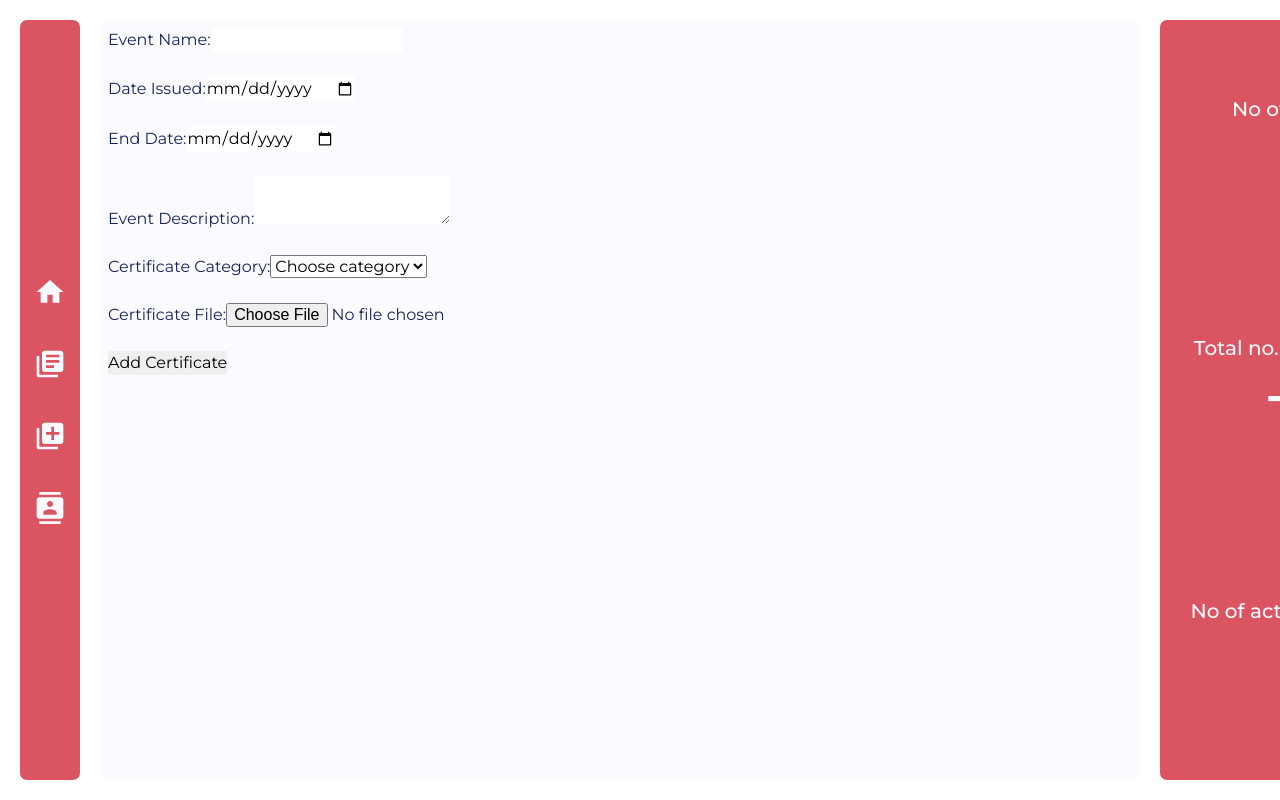
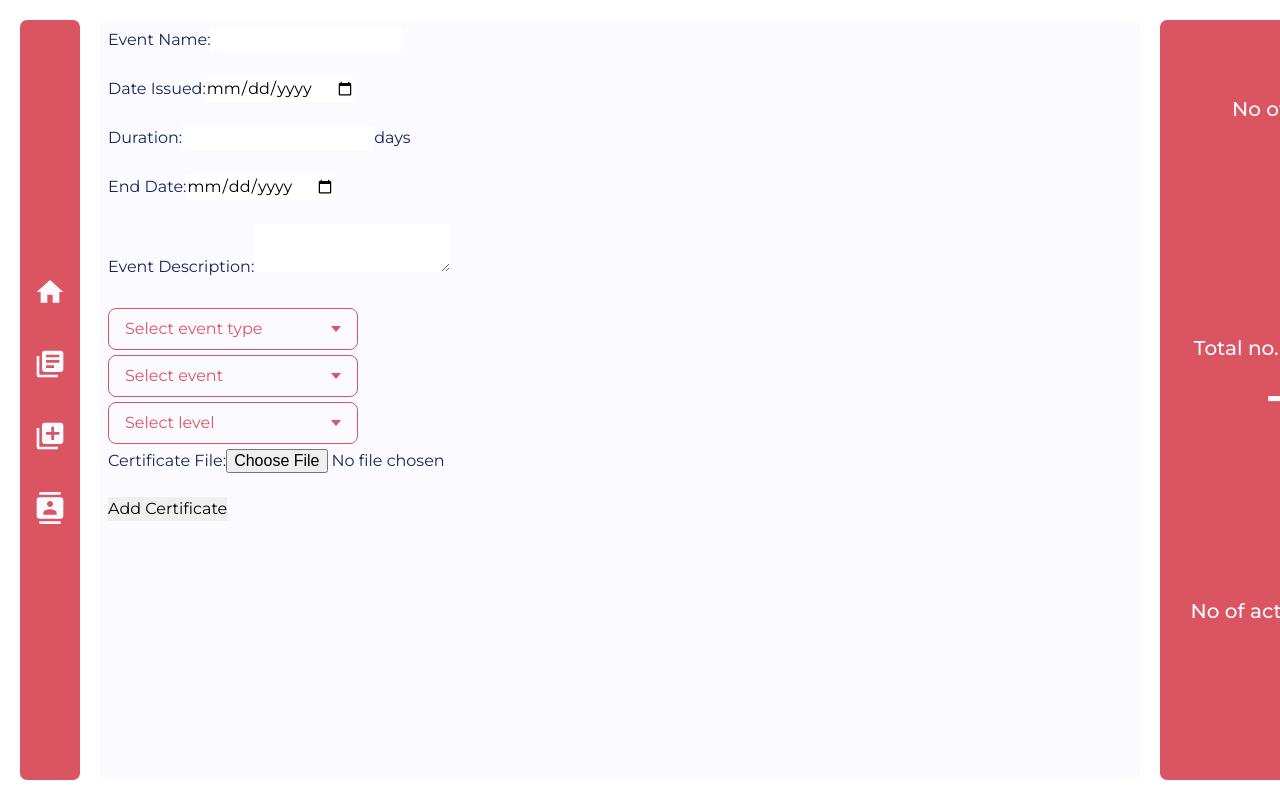
Before and after one commit to alvin1904/skillvine-client, a Next.js app: page /student/certificates/add in a window 1280 px wide. Built offline with nearby package versions, Linux system fonts and the light colour scheme.

Commit message:
minor fixes

```diff
--- /dev/null
+++ b/src/componentsUser/certificate/DropDown.js
@@ -0,0 +1,37 @@
+import React, { useState } from "react";
+
+export default function DropDown({ array, defaultText, ulRef }) {
+  const [optionSelected, setOptionSelected] = useState(defaultText);
+  const [selected, setSelected] = useState(false);
+  const handleSelect = () => setSelected(!selected);
+  const handleOptionSelect = (op) => {
+    setOptionSelected(op);
+    setSelected(false);
+  };
+  return (
+    <div className="dropdown">
+      <div
+        className={`select ${selected ? "select-clicked" : ""}`}
+        onClick={handleSelect}
+      >
+        <span className="selected">{optionSelected}</span>
+        <div className={`caret ${selected ? "caret-rotate" : ""}`}></div>
+      </div>
+      <ul className={`menu ${selected ? "menu-open" : ""}`} ref={ulRef}>
+        {array &&
+          array.map((option, id) => {
+            return (
+              <li
+                key={id}
+                onClick={() => handleOptionSelect(option)}
+                className={option == optionSelected ? "active" : ""}
+                ref={option == optionSelected ? ulRef : null}
+              >
+                {option}
+              </li>
+            );
+          })}
+      </ul>
+    </div>
+  );
+}
--- a/src/componentsUser/certificate/Leftadd.js
+++ b/src/componentsUser/certificate/Leftadd.js
@@ -2,26 +2,30 @@ import React from 'react'
 
 export default function Leftadd() {
   return (
-    <div className='Leftadd'>
-
+    <div className='LeftAdd'>
       <div className="Event_name">
         <label htmlFor="event_name">Event Name:</label>
-        <input type="text" id="event_name" name="event_name" required/><br/><br/>
+        <input type="text" className="event_name" name="event_name"/><br/><br/>
       </div>
 
       <div className="Date_issued">
         <label htmlFor="date_issued">Date Issued:</label>
-        <input type="date" id="date_issued" name="date_issued" required/><br/><br/>
+        <input type="date" className="date_issued" name="date_issued"/><br/><br/>
+      </div>
+
+      <div className="Event_name">
+        <label htmlFor="event_name">Duration:</label>
+        <input type="number" className="duration" name="event_name" min="1"/>days<br/><br/>
       </div>
 
       <div className="End_date">
         <label htmlFor="end_date">End Date:</label>
-        <input type="date" id="end_date" name="end_date"/><br/><br/>
+        <input type="date" className="end_date" name="end_date"/><br/><br/>
       </div>
 
       <div className="Event_desc">
         <label htmlFor="event_desc">Event Description:</label>
-        <textarea id="event_desc" name="event_desc" required/><br/><br/>
+        <textarea className="event_desc" name="event_desc"/><br/><br/>
       </div>
 
     </div>
--- a/src/componentsUser/certificate/Rightadd.js
+++ b/src/componentsUser/certificate/Rightadd.js
@@ -1,23 +1,35 @@
-import React from 'react'
+import React, { useRef } from 'react'
+import DropDown from './DropDown'
 
 export default function Rightadd() {
+  const ref1 = useRef(null);
+  const ref2 = useRef(null);
+  const ref3 = useRef(null);
+  const array1=["National Initiatives Participation", "Sports & Games", "Cultural Festivals", "Workshops & Seminars", "Other Events"]
+  const array2=["NCC", "NSS", "Sports - Participation", "Sports - 1st Prize", "Sports - 2nd Prize"]
+  const array3=["Level 1", "Level 2"  ,"Level 3", "Level 4" ,"Level 5"]
   return (
-    <div className='Rightadd'>
+    <div className='RightAdd'>
 
-    <div className="Drop_down">
-        <label htmlFor="cert_category">Certificate Category:</label>
-        <select id="cert_category" name="cert_category" required>
-          <option value="" selected disabled>Choose category</option>
-          <option value="workshop">Workshop</option>
-          <option value="internship">Internship</option>
-          <option value="course">Course</option>
-          <option value="other">Other</option>
-        </select><br/><br/>
-      </div>
+    <DropDown
+      array={array1}
+      defaultText="Select event type"
+      ulRef={ref1}
+    />
+    <DropDown
+      array={array2}
+      defaultText="Select event"
+      ulRef={ref2}
+    />
+    <DropDown
+      array={array3}
+      defaultText="Select level"
+      ulRef={ref3}
+    />
 
       <div className="cer_file">
         <label htmlFor="cert_file">Certificate File:</label>
-        <input type="file" id="cert_file" name="cert_file" accept=".jpg, .jpeg, .png, application/pdf" required/><br/><br/>
+        <input type="file" className="cert_file" name="cert_file" accept=".jpg, .jpeg, .png, application/pdf"/><br/><br/>
       </div>
 
       <div className="submit">
--- a/src/styles/globals.css
+++ b/src/styles/globals.css
@@ -229,7 +229,7 @@ body {
     border-bottom: 3px solid transparent;
   }
 }
-.centrify{
+.centrify {
   display: flex;
   justify-content: center;
   align-items: center;
@@ -238,3 +238,79 @@ body {
   text-align: center;
   padding: 0px 35px;
 }
+
+/* DROP DOWN */
+/* ALVIN VARGHESE */
+/* https://gtihub.com/alvin1904 */
+.dropdown {
+  width: 250px;
+  /* width: ; */
+  position: relative;
+}
+.select {
+  display: flex;
+  justify-content: space-between;
+  align-items: center;
+  background-color: var(--clr-light);
+  border: 1px var(--clr-primary-400) solid;
+  color: var(--clr-primary-400);
+  border-radius: 0.5em;
+  padding: 0.5em 1em;
+  margin: 5px 0px;
+  cursor: pointer;
+  transition: 100ms;
+}
+.select-clicked {
+  box-shadow: 0 0 0.8 var(--clr-dark);
+}
+.select:hover {
+  background-color: var(--clr-primary-400);
+  color: var(--clr-light);
+}
+.caret {
+  width: 0;
+  height: 0;
+  border-left: 5px solid transparent;
+  border-right: 5px solid transparent;
+  border-top: 6px solid var(--clr-primary-400);
+  transition: 100ms;
+}
+.caret-rotate {
+  transform: rotate(180deg);
+}
+.menu {
+  list-style: none;
+  padding: 0.2em 0.5em;
+  background-color: var(--clr-light);
+  border: 1px var(--clr-primary-400) solid;
+  box-shadow: 0 0 0.5em 0 rgba(0, 0, 0, 0.1);
+  border-radius: 0.5em;
+  color: var(--clr-primary-400);
+  position: absolute;
+  width: 100%;
+  /* margin-top: 0.5em; */
+  /* left: 50%; */
+  /* transform: translateX(-50%); */
+  opacity: 0;
+  display: none;
+  transition: 100ms;
+  z-index: 1;
+}
+.menu li {
+  padding: 0.5em 0.5em;
+  margin: 0.3em 0;
+  border-radius: 0.5em;
+  cursor: pointer;
+}
+.menu li:hover {
+  background-color: var(--clr-primary-400);
+  color: var(--clr-light);
+}
+.active {
+  background-color: var(--clr-primary-300);
+  color: var(--clr-light);
+}
+.menu-open {
+  display: block;
+  opacity: 1;
+}
```
Also changed, not shown: src/styles/student/AddCertificate.module.css (added).
